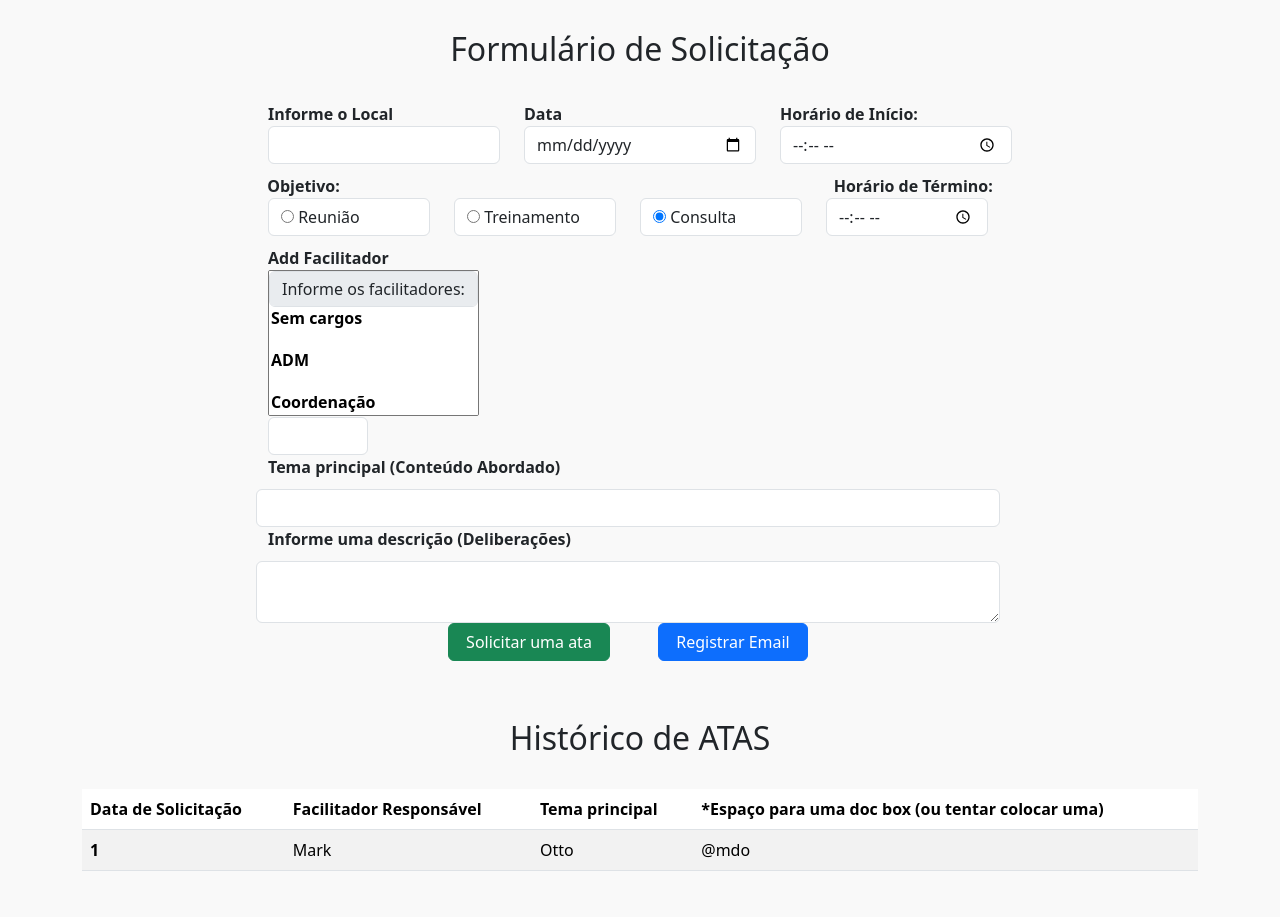
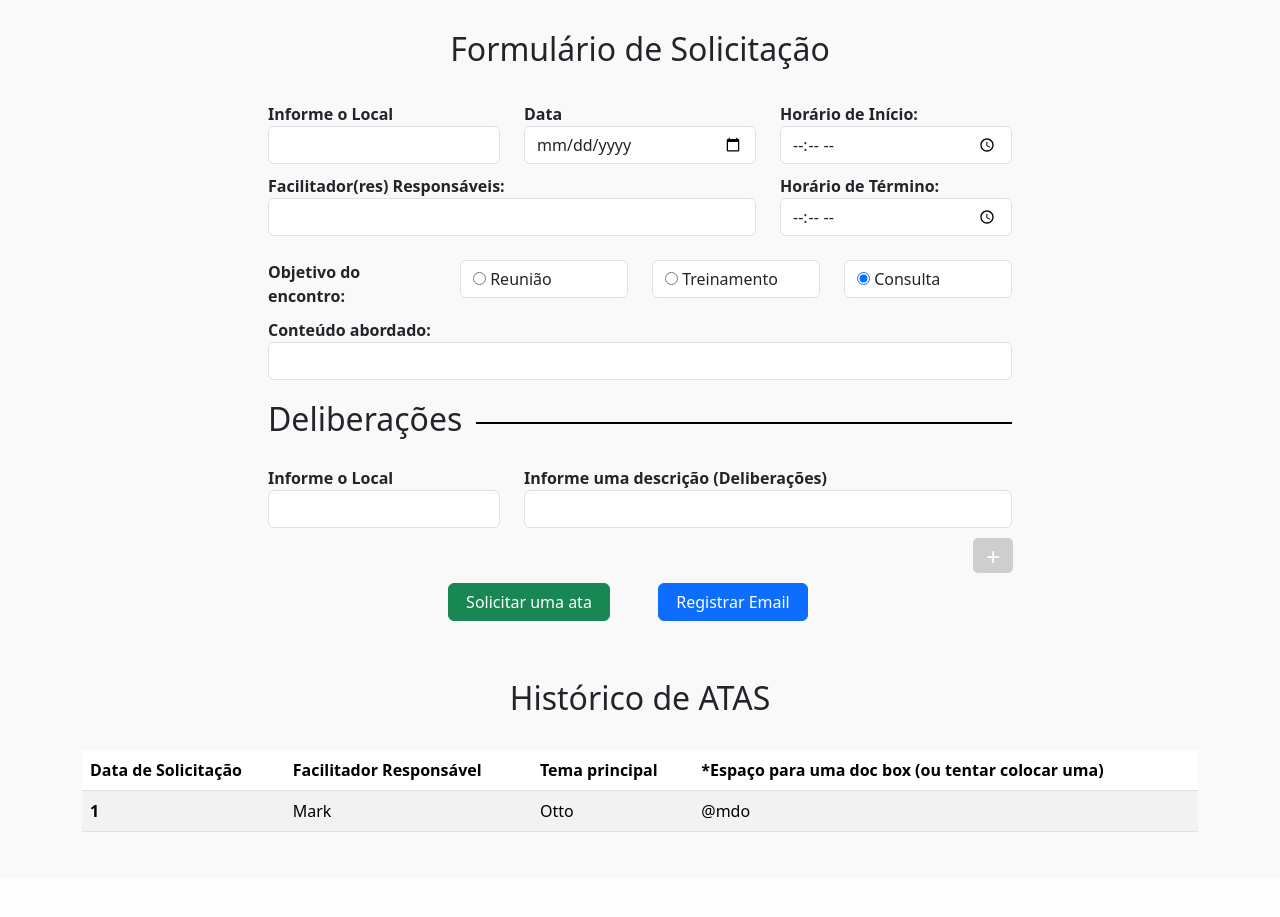
Before and after one commit to imgabrielmendes/Ata-de-Encontro, a PHP site: page / in a window 1280 px wide. Shown: the part 124-1041 px from the top of the page. After the commit the page ends 956 px from the top, so only its background shows below. Run offline with PHP 8.4, Linux system fonts and the light colour scheme; data that the repository does not hold is empty; some libraries are stand-ins or nearby versions.

Commit message:
alterção de layout

```diff
--- a/index.php
+++ b/index.php
@@ -1,21 +1,21 @@
 <?php
   namespace formulario;
 
-include ("vendor/autoload.php");
-include_once ("app/acoesform.php");
-include ("conexao.php");
+// include ("vendor/autoload.php");
+// include_once ("app/acoesform.php");
+// include ("conexao.php");
 
 
-//Testar conexao com banco de dados
-$puxarform= new AcoesForm;
-$facilitadores=$puxarform->selecionarFacilitadores();
+// //Testar conexao com banco de dados
+// $puxarform= new AcoesForm;
+// $facilitadores=$puxarform->selecionarFacilitadores();
 
-//funções de encotrar pessoas
-$pegarfa=$puxarform->pegarfacilitador();
-$pegarcoo=$puxarform->pegarcoordenador();
+// //funções de encotrar pessoas
+// $pegarfa=$puxarform->pegarfacilitador();
+// $pegarcoo=$puxarform->pegarcoordenador();
 
-//Puxar local
-$pegarlocal=$puxarform->pegarlocais();
+// //Puxar local
+// $pegarlocal=$puxarform->pegarlocais();
 
 
 // o numero 2 significa que foi iniciado, o 1 signifca que não
@@ -121,58 +121,67 @@ $pegarlocal=$puxarform->pegarlocais();
 <br>
 <!--2° LINHA DO FORMULÁRIO DA ATA----------------------->
           <!---ABA DE OBJETIVOS---->
-          <div id="txtaba" style="display: flex;
-              position: relative;
-              width: 95%;
-              margin:0 auto;
-              justify-content: space-between;
-              flex-wrap:wrap; ">
-               <b class="txt-objetivo" >Objetivo:</b>
-                <b class="txt-horariotermino" >Horário de Término:</b>
+
+          <!---ABA DE MARCAÇÕES de OBJETIVOS---->
+
+                      <div class="col-8" ><b>Facilitador(res) Responsáveis:</b>
+                      <br>
+                      <!-- Um campo básico -->
+                      <input id="temaprincipal" class="form-control" type="text" /></div>
+
+                    <div class="col-4">
+                      <label  for="form-control"> <b> Horário de Término:</b> </label>
+                      <input class="form-control" type="time" id="horaterm" name="appt" min="13:00" max="12:00">
                     </div>
-          <!---ABA DE MARCAÇÕES de OBJETIVOS---->
-          <form class="row" id="objetivos">
-          <div class="col">
-                      <label class="form-control">
-                      <input type="radio" class="objetivo" name="objetivo" id="reunião" value="Reunião" checked="">  Reunião</label> </div>
-
-
-                  <div class="col">
-                    <label class="form-control">
-                      <input type="radio" class="objetivo" name="objetivo" id="treinamento" value="Treinamento" checked=""> Treinamento </label></div>
-
-
-                    <div class="col">
-                      <label class="form-control">
-                      <input type="radio" class="objetivo" name="objetivo" id="consulta" value="Consulta" checked=""> Consulta </label></div>
-                <!---Horário de Término---->
-
-                    <div class="col">
-                      <label class="horario-termino" for="form-control"> <b> Horário de Término:</b> </label>
-                      <input class="form-control " type="time" id="horaterm" name="appt" min="13:00" max="12:00">
-                    </div>
-        </form>
 
 <br>
 <br>
 
+ <div class="col"><br>
+                    <b> Objetivo do encontro:</b></div>
+
+
+                    <div class="col">
+                      <br>
+                      <label class="form-control">
+                      <input type="radio" class="objetivo" name="objetivo" id="reuniao" value="reuniao" checked=""> Reunião</label></div>
+                      <div class="col">
+                      <br>
+                      <label class="form-control">
+                      <input type="radio" class="objetivo" name="objetivo" id="treinamento" value="treinamento" checked=""> Treinamento </label></div>
+                      <div class="col">
+                        <br>
+                      <label class="form-control">
+                      <input type="radio" class="objetivo" name="objetivo" id="consulta" value="Consulta" checked=""> Consulta </label></div>
+
 <!---3 ° SELEÇÃO DOS FACILITADORES + VIZUALIZAÇÃO DOS SELECIONADOS----->
+
+
+                  <!--CAIXA DE TEXTO SOBRE O QUE SE TRATA A ATA-->
+
+                      <div class="col-12" ><b>Conteúdo abordado:</b>
+                      <br>
+                      <!-- Um campo básico -->
+                      <input  id="temaprincipal" class="form-control" type="text" />
+                  </div>
+
+
+                 <div class="delibera">
+                   <h2> Deliberações</h2>
+                   <div> </div>
+
+                 </div>
 
                                 <!---CHECK DE FACILITADOR---->
 
-              <label><b>Add Facilitador</b></label>
-              <div class="row">
-                  <form class="row-addfacilitador">
+                                <div class="col">
+              <label for="nomeFacilitador"><b>Informe o Local</b></label>
+              <select type="text" class="form-control" id="nomeFacilitador">
 
-                      <div class="col-5">
-                          <div class="multiselect" ></div>
-
-                      <div class="col-8">
-                          <div class="multiselect"></div>
-                          <select id="selecionandofacilitador" class="demo-default form-group" multiple placeholder="Select gear">
                 <option id="" disabled class="form-control disable" name="Informe os facilitadores da ata">Informe os facilitadores:</option>
 
 <!---FILTRAR APENAS FUNCIONÁRIOS DA ADM---->
+<form action="">
 <optgroup label="Sem cargos">
 <option>
         <?php foreach ($pegarfa as $facnull) : ?>
@@ -213,37 +222,30 @@ $pegarlocal=$puxarform->pegarlocais();
 
 <optgroup label="Supervisão">
   <option>SUP1</option>
-                                <option>SUP1</option>
+  <option>SUP1</option> </form>
               </select>
             </div>
 
+
+
+
                         <!---CHECK DE FACILITADOR---->
-                        <div class="col-7-facilitador">
-                        <div class="multiselect"></div>
-                          <select class="form-control">
-                            <option disabled> <?php  ?> </option>
-                          </select></div>
+
+
+                <div spellcheck="textarea" class="col-8">
+                  <b>Informe uma descrição (Deliberações)</b>
+                      <br>
+                      <!-- Um campo básico -->
+                      <input id="temaprincipal" class="form-control" type="text" /></div>
+
 </form>
-              </div>
+  <div class="row">
+    <div class="col"> <button class="add-button" value="+" >+</button> </div>
+
   </div>
 
                       <br>
-                  <!--CAIXA DE TEXTO SOBRE O QUE SE TRATA A ATA-->
-                  <div   class="row">
-                      <div class="col" ><b>Tema principal (Conteúdo Abordado)</b></div>
-                      <br>
-                      <!-- Um campo básico -->
-                      <input id="temaprincipal" class="form-control" type="text" />
-                  </div>
 
-                  <!--CAIXA DE TEXTO SOBRE O QUE SE TRATA A ATA-->
-                  <div class="row">
-                      <div spellcheck="textarea" class="col"><b>Informe uma descrição (Deliberações)</b></div>
-                      <br>
-                      <textarea id="descricao" type= "text" class="form-control"></textarea>
-                  </div>
-<br>
-<br>
 
             <!--BOTÕES-->
             <div class="row">
--- a/view/css/styles.css
+++ b/view/css/styles.css
@@ -103,7 +103,8 @@ display: none;
     background-color: rgba(240, 240, 240, 0.41);
     box-shadow: rgba(50, 50, 93, 0.25) 0px 6px 12px -2px, rgba(0, 0, 0, 0.3) 0px 3px 7px -3px;
 }
-.row-addfacilitador{
+.row-addfacilitador form select{
+  background-color: #20315f;
     width: 100%;
     display: flex;
 }
@@ -115,3 +116,36 @@ display: none;
     padding: 10px;
 
 }
+.delibera{
+  padding-top: 20px;
+  padding-bottom: 20px;
+  display: flex;
+  width: 100%;
+  align-items: center;
+  justify-content: space-between;
+}
+.delibera div {
+  background-color: black;width: 72%;
+  height: 2px;
+}
+.add-button:hover{
+  background-color: #686868;
+}
+ .add-button{
+  outline: none;
+  border: none;
+  background-color: #CECECE;
+  margin: 0px 0px 0px 705px;
+width: 40px;height: 35px;
+border-radius: 5px;
+/* + */
+font-family: 'Montserrat';
+font-style: normal;
+font-weight: 900;
+font-size: 25px;
+/* identical to box height */
+transition: 1s;
+color: #FFFFFF;
+
+
+}
```
Also changed, not shown: view/img/+.svg (added). Lines whose indentation alone changed are shown as unchanged.
